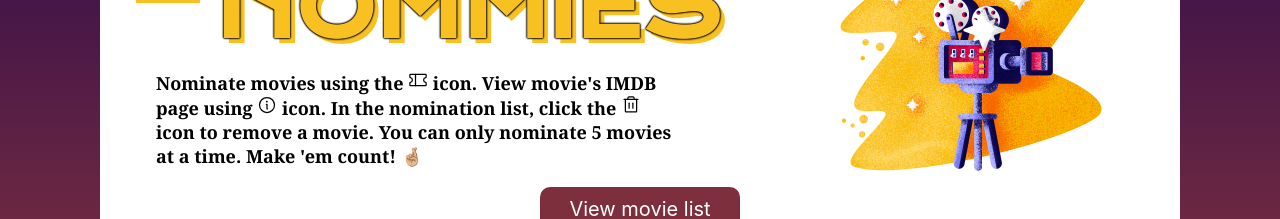
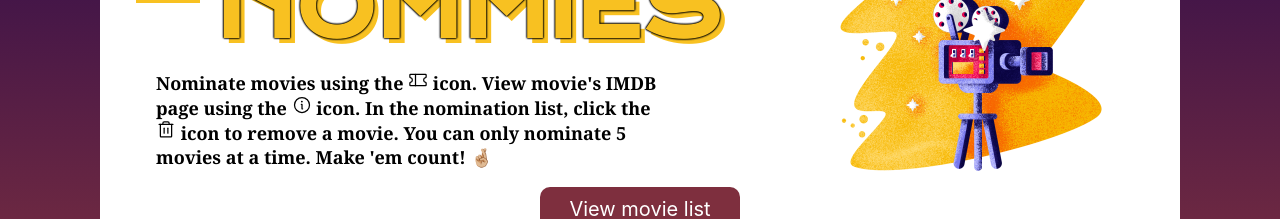
Before and after one commit to reemhamz/movie-nommies, a React (Create React App) app: page / in a window 1280 px wide. Shown: the part 193-412 px from the top of the page. Built offline with nearby package versions, Linux system fonts and the light colour scheme; no server answers; the database is empty; a web font is replaced by a local one.

Commit message:
fixed typos and minor things

```diff
--- a/src/components/Hero.js
+++ b/src/components/Hero.js
@@ -21,7 +21,7 @@ function Hero() {
             <span aria-label="ticket">
               <Ticket size={20} />
             </span>{" "}
-            icon. View movie's IMDB page using{" "}
+            icon. View movie's IMDB page using the{" "}
             <span aria-label="information">
               <Info size={20} />
             </span>{" "}
--- a/src/styles/_footer.scss
+++ b/src/styles/_footer.scss
@@ -1,7 +1,6 @@
 footer {
     position: fixed;
     bottom: 0;
-    // left: 0;
     width: inherit;
     display: block;
     padding: 12px;
@@ -17,3 +16,11 @@ footer {
         text-decoration: underline;
     }
 }
+
+// responsive CSS
+
+@include max-width(680){
+    footer {
+        font-size: 1.3rem;
+    }
+}
--- a/src/styles/_movieResults.scss
+++ b/src/styles/_movieResults.scss
@@ -8,6 +8,7 @@
 .moviesResultListItem,
 .nommiesListItem {
   overflow-y: scroll;
+  overflow-x: hidden;
   width: 40%;
   display: flex;
   height: 250px;
@@ -17,7 +18,6 @@
   margin: 0 auto;
   align-items: center;
   border-radius: 15px;
-  // overflow: hidden;
   margin: 25px;
 }
 .nommiesListItem {
--- a/src/styles/_nominations.scss
+++ b/src/styles/_nominations.scss
@@ -3,7 +3,6 @@
   top: 0;
   right: 0;
   overflow: auto;
-  // width: 40%;
   position: relative;
   .banner {
     width: 80%;
@@ -52,7 +51,6 @@
     transition: 0.3s;
     display: flex;
     flex-direction: column;
-    // align-items: center;
     padding-bottom: 20px;
     .closeButton {
       cursor: pointer;
@@ -66,7 +64,6 @@
       margin-bottom: 20px;
     }
     .nommiesListItem {
-      // width: 80% !important;
       flex-shrink: 0;
 
       background: $white;
```
